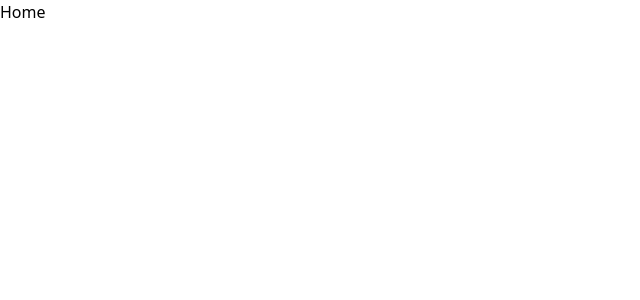
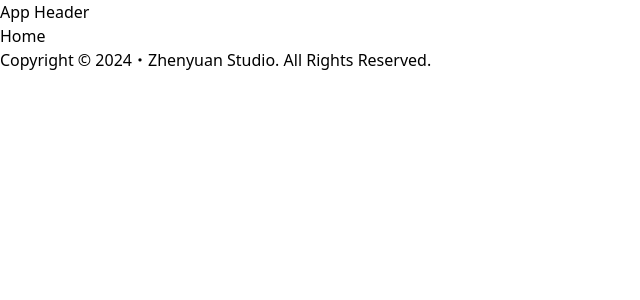
Before and after one commit to Gatheria/gatheria, a Next.js app: page / in a window 1280 px wide. Shown: the top 300 px of the page, without its empty margins (0-640 px from the left). Built offline with nearby package versions, Linux system fonts and the light colour scheme.

Commit message:
feat: import header and footer component

```diff
--- a/app/layout.tsx
+++ b/app/layout.tsx
@@ -1,5 +1,7 @@
 import type { Metadata } from "next"
 import "./globals.css"
+import AppHeader from "@/app/_components/app-header"
+import AppFooter from "@/app/_components/app-footer"
 
 export const metadata: Metadata = {
   title: "Create Next App",
@@ -13,7 +15,15 @@ export default function RootLayout({
 }>) {
   return (
     <html lang="en">
-      <body className="app">{children}</body>
+      <body className="app">
+        <header>
+          <AppHeader />
+        </header>
+        <main>{children}</main>
+        <footer>
+          <AppFooter />
+        </footer>
+      </body>
     </html>
   )
 }
```
